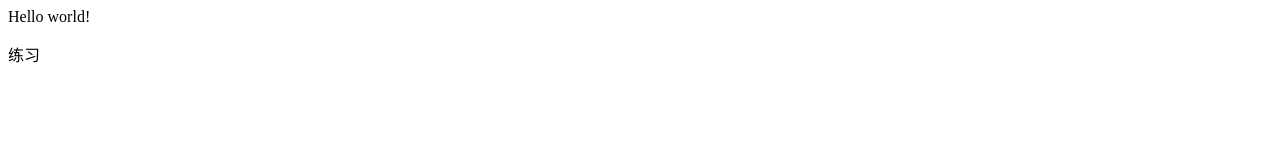
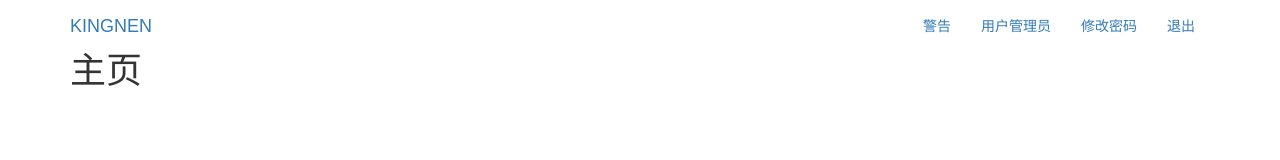
Before and after one commit to liwanzhen/two, a plain HTML site: page html/index.html in a window 1280 px wide. Drawn offline with Linux system fonts and the light colour scheme.

Commit message:
规范文档分享。

```diff
--- a/css/index.css
+++ b/css/index.css
@@ -1 +1,33 @@
 @charset "UTF-8";
+
+html {
+	height: 100%;
+}
+
+body {
+	font-family: "Hiragino Sans GB","Microsoft YaHei","WenQuanYi Micro Hei",Arial,sans-serif;
+	background-color: #fff;
+	font-size: 14px;
+	color: #333;
+	line-height: 1.5;
+}
+
+ul li {
+	list-style: none;
+	margin: 0;
+	padding: 0;
+}
+
+a {
+	text-decoration: none;
+}
+
+a:focus,
+a:hover,
+a:active {
+	color:
+}
+
+h1,h2,h3,h4,h5,h6 {
+	margin: 0;
+}
--- a/html/index.html
+++ b/html/index.html
@@ -2,10 +2,42 @@
 <html lang="en">
 <head>
 	<meta charset="UTF-8">
+	<meta http-equiv="content-type" content="text/html; charset=utf-8">
+	<meta http-equiv="x-ua-compatible" content="ie=edge">
 	<title>Document</title>
+	<link rel="stylesheet" type="text/css" href="../js/bootstrap-3.3.5/css/bootstrap.min.css">
+	<link rel="stylesheet" type="text/css" href="../css/index.css">
 </head>
 <body>
-	Hello world!
-	<p>练习</p>
+	<nav class="navbar">
+		<div class="container">
+			<div class="navbar-header">
+				<a href="#" class="navbar-brand">KINGNEN</a>
+				<h1>主页</h1>
+			</div>
+			<div class="">
+				<ul class="nav navbar-nav pull-right">
+					<li class="active">
+						<a href="">警告</a>
+					</li>
+					<li class="">
+						<a href="">用户<span>管理员</span></a>
+					</li>
+					<li class="">
+						<a href="">修改密码</a>
+					</li>
+					<li class="">
+						<a href="">退出</a>
+					</li>
+				</ul>
+			</div>
+		</div>
+	</nav>
+	<div class="container">
+		<aside></aside>
+		<div class="" id=""></div>
+	</div>
+	<script src="../js/jquery-2.1.4/jquery.min.js"></script>
+	<script src="../js/bootstrap-3.3.5/js/bootstrap.min.js"></script>
 </body>
 </html>
```
Also changed, not shown: README.md.
